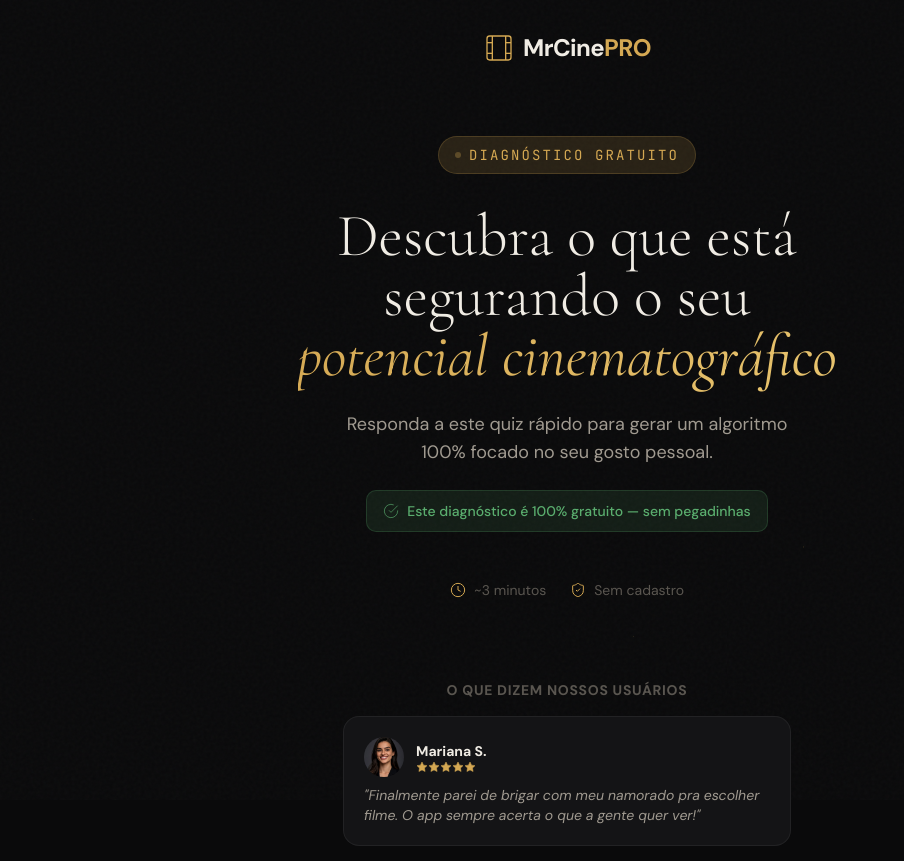
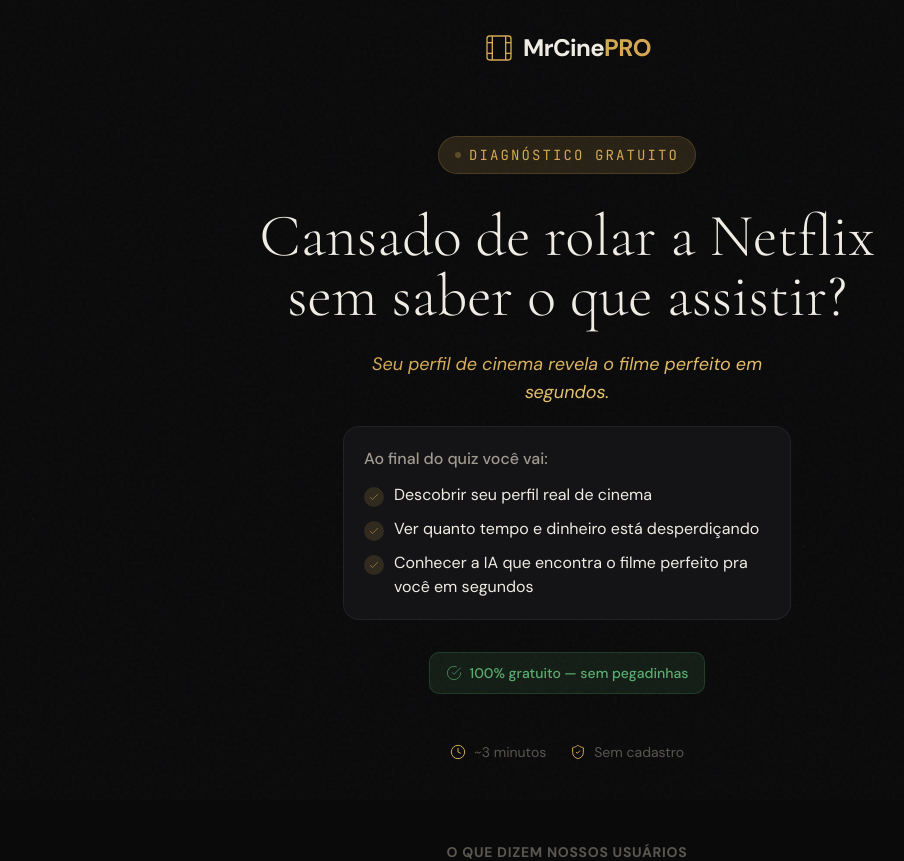
Before and after one commit to mtslmdcnc637/mrcine-quiz, a Preact app: page / in a window 1280 px wide. Shown: the top 861 px of the page, without its empty margins (73-977 px from the left). Built offline with nearby package versions, Linux system fonts and the light colour scheme.

Commit message:
feat: novo hero - copia focada na dor + teaser IA

```diff
--- a/src/QuizApp.tsx
+++ b/src/QuizApp.tsx
@@ -595,16 +595,40 @@
               </div>
 
               <h1 className="font-display text-3xl sm:text-5xl md:text-6xl font-light leading-[1.1] mb-4 sm:mb-6">
-                Descubra o que está<br />segurando o seu<br /><em className="italic font-normal" style={{background:'linear-gradient(135deg, var(--accent), #e8c46e)', WebkitBackgroundClip:'text', WebkitTextFillColor:'transparent', backgroundClip:'text'}}>potencial cinematográfico</em>
+                Cansado de rolar a Netflix<br />sem saber o que assistir?
               </h1>
 
-              <p className="text-[var(--text-secondary)] text-sm sm:text-lg mb-4 sm:mb-6 max-w-md leading-relaxed">
-                Responda a este quiz rápido para gerar um algoritmo 100% focado no seu gosto pessoal.
+              <p className="text-[var(--text-secondary)] text-base sm:text-lg mb-4 sm:mb-5 max-w-md leading-relaxed">
+                <em className="italic font-normal" style={{background:'linear-gradient(135deg, var(--accent), #e8c46e)', WebkitBackgroundClip:'text', WebkitTextFillColor:'transparent', backgroundClip:'text'}}>Seu perfil de cinema revela o filme perfeito em segundos.</em>
               </p>
+
+              <div className="bg-[var(--surface)] border border-[var(--border)] rounded-[var(--radius)] p-4 sm:p-5 max-w-md text-left mb-6 sm:mb-8">
+                <p className="text-[var(--text-secondary)] text-sm sm:text-base font-medium mb-3">Ao final do quiz você vai:</p>
+                <ul className="space-y-2.5">
+                  <li className="flex items-start gap-2.5 text-sm sm:text-base text-[var(--text)]">
+                    <span className="mt-1 shrink-0 w-5 h-5 rounded-full bg-[var(--accent-dim)] flex items-center justify-center">
+                      <svg className="w-3 h-3 text-[var(--accent)]" viewBox="0 0 24 24" fill="none" stroke="currentColor" strokeWidth="3"><polyline points="20 6 9 17 4 12"/></svg>
+                    </span>
+                    Descobrir seu perfil real de cinema
+                  </li>
+                  <li className="flex items-start gap-2.5 text-sm sm:text-base text-[var(--text)]">
+                    <span className="mt-1 shrink-0 w-5 h-5 rounded-full bg-[var(--accent-dim)] flex items-center justify-center">
+                      <svg className="w-3 h-3 text-[var(--accent)]" viewBox="0 0 24 24" fill="none" stroke="currentColor" strokeWidth="3"><polyline points="20 6 9 17 4 12"/></svg>
+                    </span>
+                    Ver quanto tempo e dinheiro está desperdiçando
+                  </li>
+                  <li className="flex items-start gap-2.5 text-sm sm:text-base text-[var(--text)]">
+                    <span className="mt-1 shrink-0 w-5 h-5 rounded-full bg-[var(--accent-dim)] flex items-center justify-center">
+                      <svg className="w-3 h-3 text-[var(--accent)]" viewBox="0 0 24 24" fill="none" stroke="currentColor" strokeWidth="3"><polyline points="20 6 9 17 4 12"/></svg>
+                    </span>
+                    Conhecer a IA que encontra o filme perfeito pra você em segundos
+                  </li>
+                </ul>
+              </div>
 
               <div className="inline-flex items-center gap-2 px-4 py-2.5 rounded-[var(--radius-sm)] bg-[var(--success-dim)] border border-[rgba(90,173,110,0.2)] text-[var(--success)] text-sm font-medium mb-8 sm:mb-12">
                 <svg className="w-4 h-4" viewBox="0 0 24 24" fill="none" stroke="currentColor" strokeWidth="2"><path d="M22 11.08V12a10 10 0 11-5.93-9.14"/><polyline points="22 4 12 14.01 9 11.01"/></svg>
-                Este diagnóstico é 100% gratuito — sem pegadinhas
+                100% gratuito — sem pegadinhas
               </div>
 
               <div className="flex gap-6 mb-8 sm:mb-12 text-sm text-[var(--text-muted)]">
```
